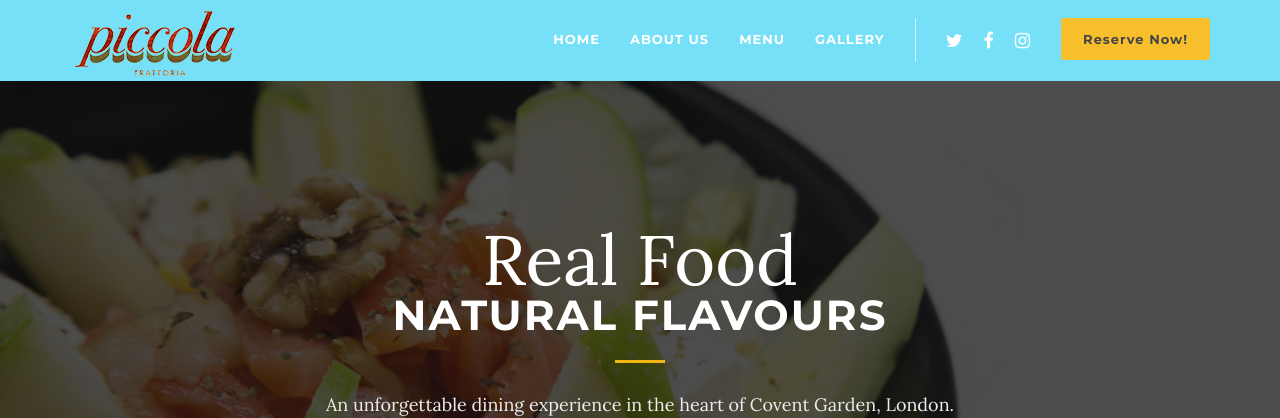
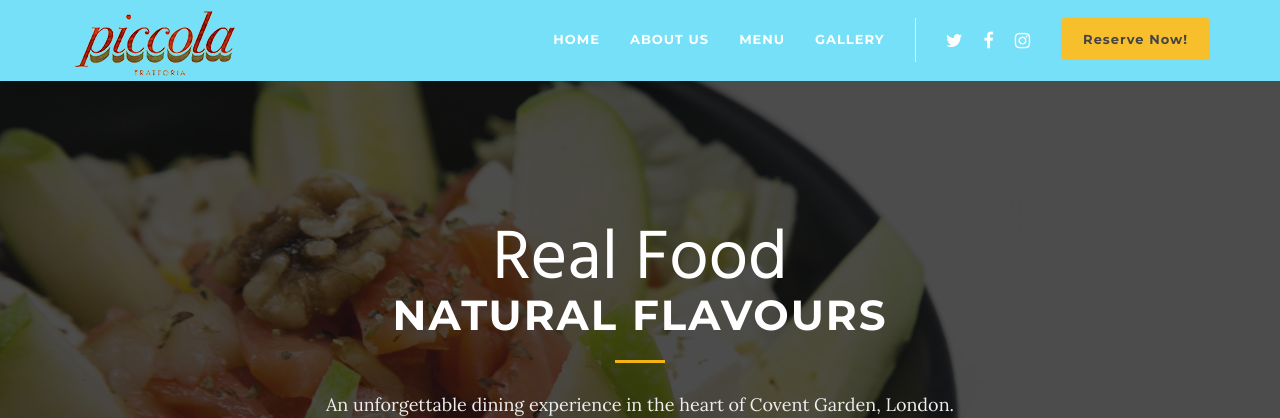
Before and after one commit to PiccolaTrattoria/piccola, a Jekyll site: the page built from gallery.html, in a window 1280 px wide. Shown: the top 418 px of the page. Built offline with Jekyll 4.4.1, drawn with Linux system fonts in a browser that asks for light colours; nearby versions of some CDN libraries; some web fonts are replaced; library files that are not in the unit come from our copies.

```diff
--- a/_includes/css/fableStyles.css
+++ b/_includes/css/fableStyles.css
@@ -170,14 +170,14 @@
 	font-size:70px;
 	line-height:60px;
 	color:white;
-	font-family: 'Lora', serif;
+	font-family: 'Hind', serif;
 }
 
 span.comic-text2{
 	font-size:80px;
 	line-height:60px;
 	color:#910400;
-	font-family: 'Lora', serif;
+	font-family: 'Hind', serif;
 }
 
 p.section-subtitle{
--- a/_includes/head.html
+++ b/_includes/head.html
@@ -17,6 +17,7 @@
   <link href='https://fonts.googleapis.com/css?family=Montserrat:400,700' rel='stylesheet' type='text/css'>
   <link href="https://fonts.googleapis.com/css?family=Lora" rel="stylesheet">
   <link href="https://fonts.googleapis.com/css?family=Muli" rel="stylesheet">
+<link href="https://fonts.googleapis.com/css?family=Hind" rel="stylesheet">
 
 
 
```
